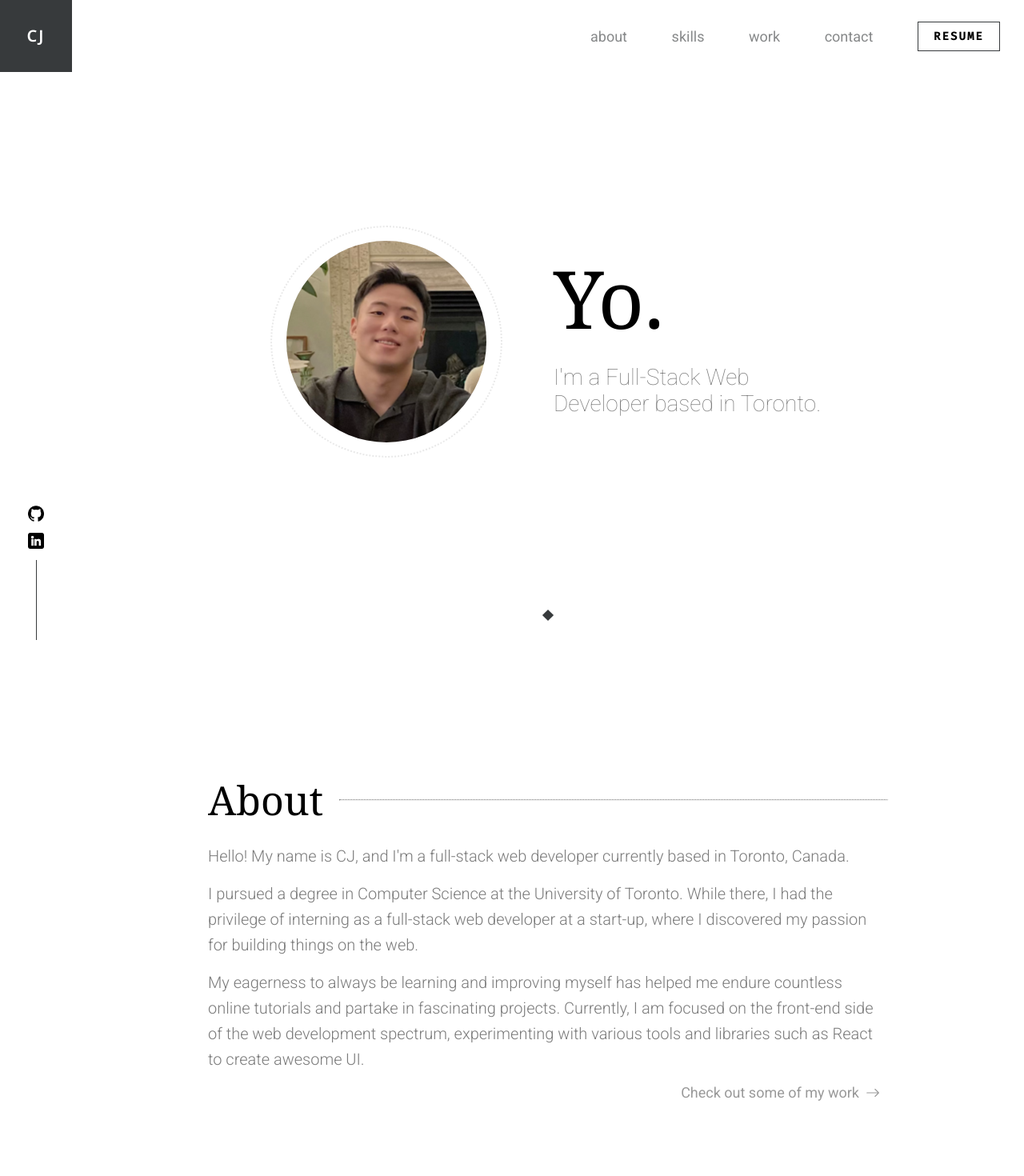
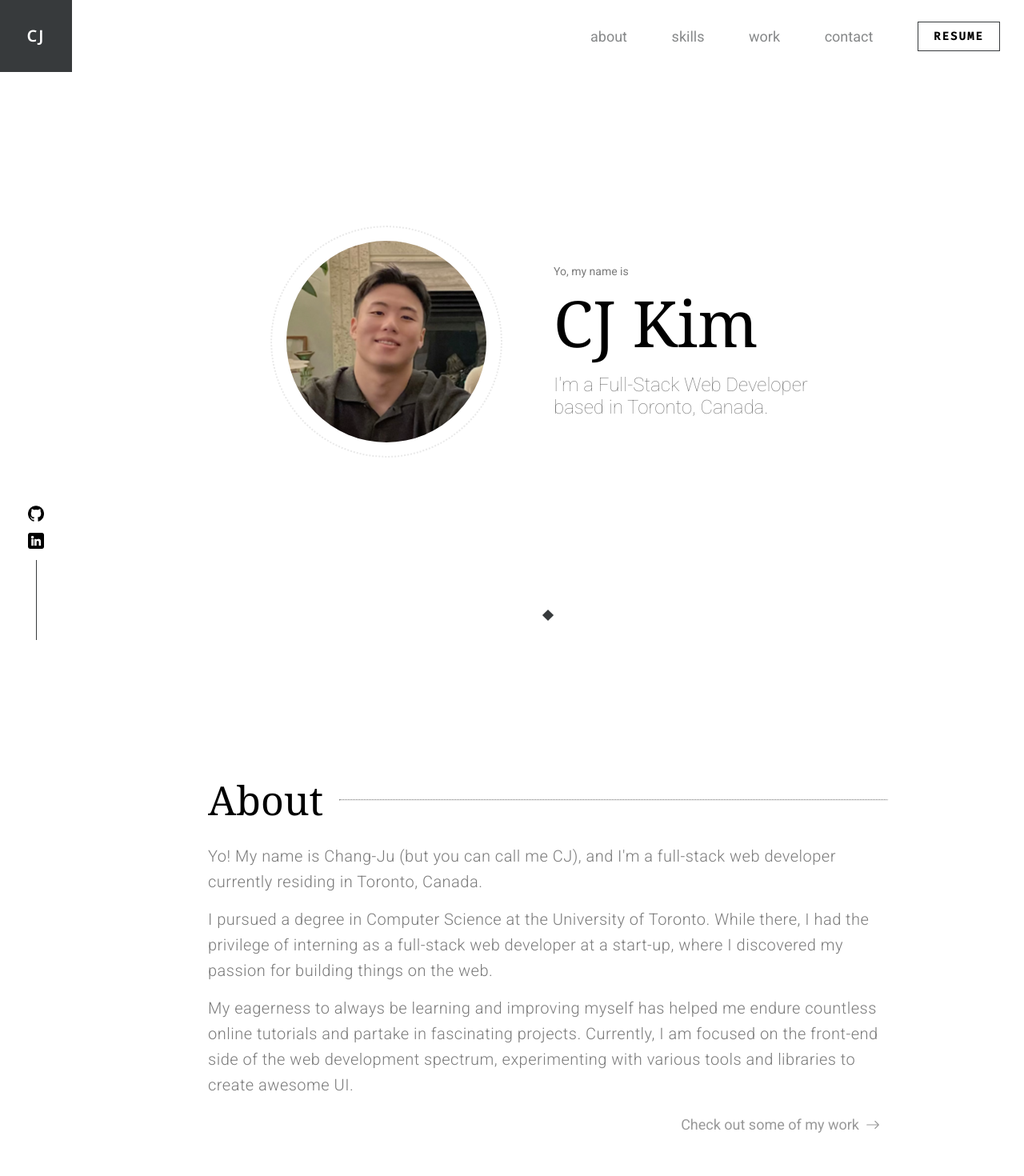
Before and after one commit to cjoak1028/my-personal-website, a React (Create React App) app: page / in a window 1280 px wide. Shown: the top 1470 px of the page at 80% size. Built offline with nearby package versions, Linux system fonts and the light colour scheme.

Commit message:
Updated hero section

```diff
--- a/src/components/About/About.js
+++ b/src/components/About/About.js
@@ -10,8 +10,8 @@ const About = () => {
         <hr />
       </div>
       <p>
-        Hello! My name is CJ, and I'm a full-stack web developer currently based
-        in Toronto, Canada.
+        Yo! My name is Chang-Ju (but you can call me CJ), and I'm a full-stack
+        web developer currently residing in Toronto, Canada.
       </p>
       <p>
         I pursued a degree in Computer Science at the University of Toronto.
@@ -23,8 +23,8 @@ const About = () => {
         My eagerness to always be learning and improving myself has helped me
         endure countless online tutorials and partake in fascinating projects.
         Currently, I am focused on the front-end side of the web development
-        spectrum, experimenting with various tools and libraries such as React
-        to create awesome UI.
+        spectrum, experimenting with various tools and libraries to create
+        awesome UI.
       </p>
       <a id={styles["work-link"]} className="flex flex-ai-c flex-jc-fe">
         Check out some of my work <BsArrowRight id={styles.arrow} />
--- a/src/components/About/About.module.css
+++ b/src/components/About/About.module.css
@@ -10,7 +10,7 @@
 #work-link {
     /* float: right; */
     margin-right: 1rem;
-    margin-top: 1.5rem;
+    margin-top: clamp(1.8rem, 3vw, 2.3rem);
     cursor: pointer;
     opacity: 40%;
     font-size: clamp(1.3rem, 1.6vw, 1.8rem);
--- a/src/components/Contact/Contact.js
+++ b/src/components/Contact/Contact.js
@@ -9,7 +9,7 @@ const Contact = () => {
         <hr />
       </div>
       <p>
-        * I’m currently searching for new opportunities, so feel free to contact
+        * I’m actively searching for new opportunities, so feel free to contact
         me!
       </p>
       <form id={styles["contact-form"]}>
--- a/src/components/Hero/Hero.js
+++ b/src/components/Hero/Hero.js
@@ -6,8 +6,9 @@ const Hero = () => {
   return (
     <div id={styles.hero}>
       <div id={styles["hero-text"]}>
-        <h1>Yo.</h1>
-        <h3>I'm a Full-Stack Web Developer based in Toronto.</h3>
+        <h4>Yo, my name is</h4>
+        <h1>CJ Kim</h1>
+        <h3>I'm a Full-Stack Web Developer based in Toronto, Canada.</h3>
       </div>
       <div id={styles["avatar-outline"]} className="flex flex-jc-c flex-ai-c">
         <div id={styles.avatar}>
--- a/src/components/Hero/Hero.module.css
+++ b/src/components/Hero/Hero.module.css
@@ -41,6 +41,10 @@
         text-align: left;
     }
 
+    #hero-text h3 {
+        margin: 0;
+    }
+
     #avatar-outline {
         margin: 0;
     }
--- a/src/index.css
+++ b/src/index.css
@@ -70,9 +70,9 @@ h1, h2 {
 }
 
 h1 {
-  font-size: clamp(5rem, 9vw, 10rem);
+  font-size: clamp(5rem, 9vw, 8rem);
   font-weight: 100;
-  margin-bottom: 1.5rem;
+  margin-bottom: 1rem;
 }
 
 h2 {
@@ -81,21 +81,29 @@ h2 {
 }
 
 h3 {
-  font-size: clamp(1.8rem, 3vw, 2.8rem);
+  font-size: clamp(1.5rem, 3vw, 2.4rem);
   font-weight: 100;
-  width: clamp(28rem, 35vw, 34rem);
+  width: clamp(24rem, 40vw, 34rem);
   margin: auto;
   margin-bottom: 3rem;
   color: var(--c-sub);
 }
 
+h4 {
+  font-size: clamp(1.2rem, 2vw, 1.4rem);
+  font-weight: 400;
+  margin-bottom: 0.1rem;
+  color: var(--c-sub);
+}
+
 p {
   /* font-size: 1.8rem; */
-  font-size: clamp(1.2rem, 2vw, 2rem);
+  font-size: clamp(1.4rem, 2vw, 2rem);
   color: var(--c-sub);
   font-weight: 300;
   margin-bottom: 1.5rem;
-  line-height: clamp(1.8rem, 3vw, 3.2rem);
+  line-height: clamp(1.9rem, 3vw, 3.2rem);
+  letter-spacing: 0.5px;
 }
 
 hr {
```
